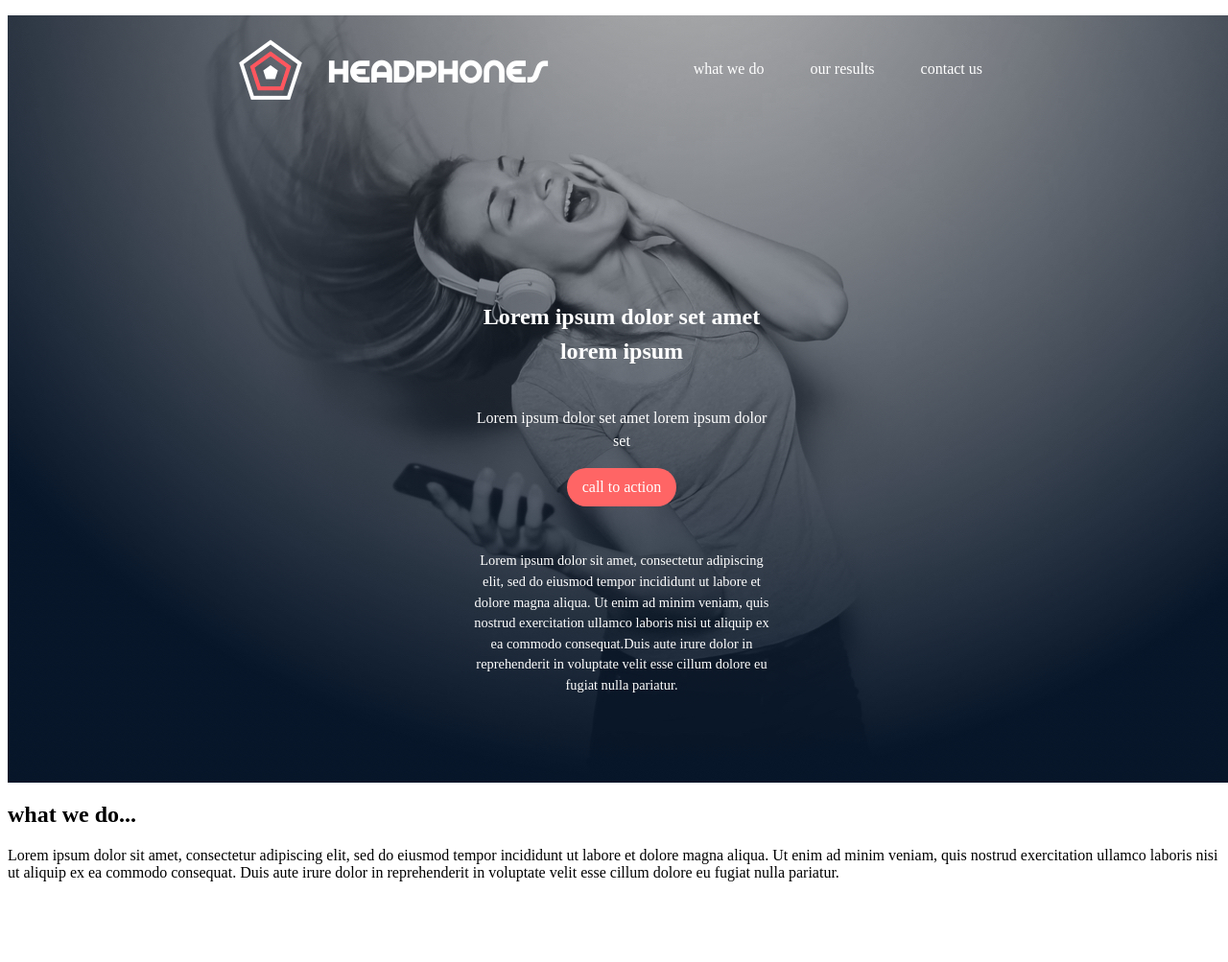
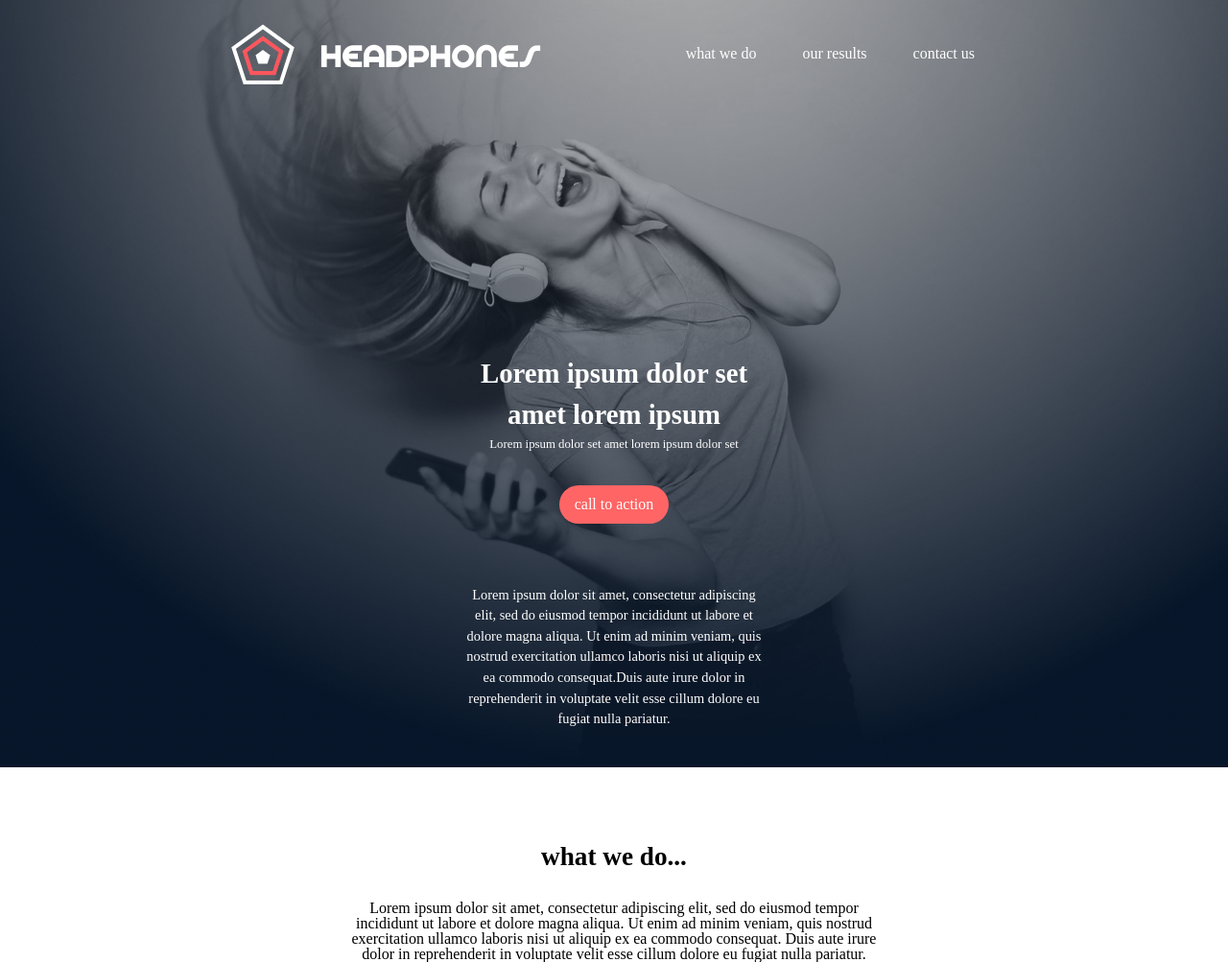
Before and after one commit to Ahmedg1024/alx_html_css, a plain HTML site: page headphones/0-index.html in a window 1280 px wide. Shown: the whole page at 96% size. Before the commit the page ends 935 px from the top, so only its background shows below. Drawn offline with Linux system fonts and the light colour scheme.

Commit message:
add what we do setion

```diff
--- a/headphones/0-index.html
+++ b/headphones/0-index.html
@@ -4,7 +4,7 @@
     <meta charset="UTF-8">
     <meta name="viewport" content="width=device-width, initial-scale=1.0">
     <title>headphones</title>
-    <link rel="stylesheet" href="css_advanced\reset.css">
+    <link rel="stylesheet" href="reset.css">
     <link rel="stylesheet" href="0-styles.css">
 
 </head>
@@ -20,7 +20,7 @@
         </nav>
         <section class="leading_sec">
             <p id="leading_title">Lorem ipsum dolor set amet lorem ipsum</p>
-            <p>Lorem ipsum dolor set amet lorem ipsum dolor set</p>
+            <p id="leading_title_sub">Lorem ipsum dolor set amet lorem ipsum dolor set</p>
             <a href="#">call to action</a>
             <p id="leading_text">Lorem ipsum dolor sit amet, consectetur adipiscing elit, sed do eiusmod tempor incididunt
                 ut labore et dolore magna aliqua. Ut enim ad minim veniam, quis nostrud exercitation ullamco laboris nisi ut aliquip ex
@@ -34,7 +34,9 @@
                 Ut enim ad minim veniam, quis nostrud exercitation ullamco laboris nisi ut aliquip ex ea commodo consequat.
                 Duis aute irure dolor in reprehenderit in voluptate velit esse cillum dolore eu fugiat nulla pariatur.</p>
         </div>
+        <div>
 
+        </div>
     </main>
     <footer>
 
--- a/headphones/0-styles.css
+++ b/headphones/0-styles.css
@@ -6,7 +6,6 @@ body{
 header{
     background-image: url(images/headphones_hero_1.jpg);
     height: 100vh;
-    width: 100vw;
     background-size: cover;
     line-height: 1.5;
 }
@@ -14,7 +13,7 @@ header{
 
 nav{
     height: 7rem;
-    margin: 1rem 15rem;
+    margin: 0rem 15rem;
     align-items: center;
     display: flex;
 
@@ -44,25 +43,48 @@ nav img{
     align-items: center;
     padding: 0  30rem;
     color: white;
-    margin-top: 10rem;
+    margin-top: 15rem;
 }
 #leading_text{
     font-size: .9rem;
+    margin: auto;
 }
 
 #leading_title{
-    font-size: 1.5rem;
+    font-size: 1.8rem;
     font-weight: bold;
-
+    padding-top: 1rem;
+}
+#leading_title_sub{
+    font-size: 0.8rem;
 }
 .leading_sec a{
     background-color: #FF6565;
     color: white;
     text-decoration: none;
-    padding: .5rem 1rem;
+    padding: .5rem 1rem ;
     border-radius: 1.5rem;
     width: fit-content;
     text-align: center;
-    margin-bottom: 2rem;
+    margin-bottom: 4rem;
+    margin-top: 2rem;
+}
 
+/*main content (what we do section) */
+
+.what_we_do{
+    text-align: center;
+    width: 45%;
+    margin: auto;
 }
+.what_we_do h2{
+    font-size: 1.7rem;
+    font-weight: bold;
+    padding: 1rem;
+    margin-top: 4rem;
+    margin-bottom: 1rem;
+    height: auto;
+}
+.what_we_do p{
+    font-size: 1rem;
+}
--- /dev/null
+++ b/headphones/reset.css
@@ -0,0 +1,43 @@
+html, body, div, span, applet, object, iframe,
+h1, h2, h3, h4, h5, h6, p, blockquote, pre,
+a, abbr, acronym, address, big, cite, code,
+del, dfn, em, img, ins, kbd, q, s, samp,
+small, strike, strong, sub, sup, tt, var,
+b, u, i, center,
+dl, dt, dd, ol, ul, li,
+fieldset, form, label, legend,
+table, caption, tbody, tfoot, thead, tr, th, td,
+article, aside, canvas, details, embed,
+figure, figcaption, footer, header, hgroup,
+menu, nav, output, ruby, section, summary,
+time, mark, audio, video {
+	margin: 0;
+	padding: 0;
+	border: 0;
+	font-size: 100%;
+	font: inherit;
+	vertical-align: baseline;
+}
+/* HTML5 display-role reset for older browsers */
+article, aside, details, figcaption, figure,
+footer, header, hgroup, menu, nav, section {
+	display: block;
+}
+body {
+	line-height: 1;
+}
+ol, ul {
+	list-style: none;
+}
+blockquote, q {
+	quotes: none;
+}
+blockquote:before, blockquote:after,
+q:before, q:after {
+	content: '';
+	content: none;
+}
+table {
+	border-collapse: collapse;
+	border-spacing: 0;
+}
```
Also changed, not shown: headphones/images/hearing.png (added), headphones/images/music.png (added), headphones/images/sound-frecuency.png (added), headphones/images/video.png (added).
